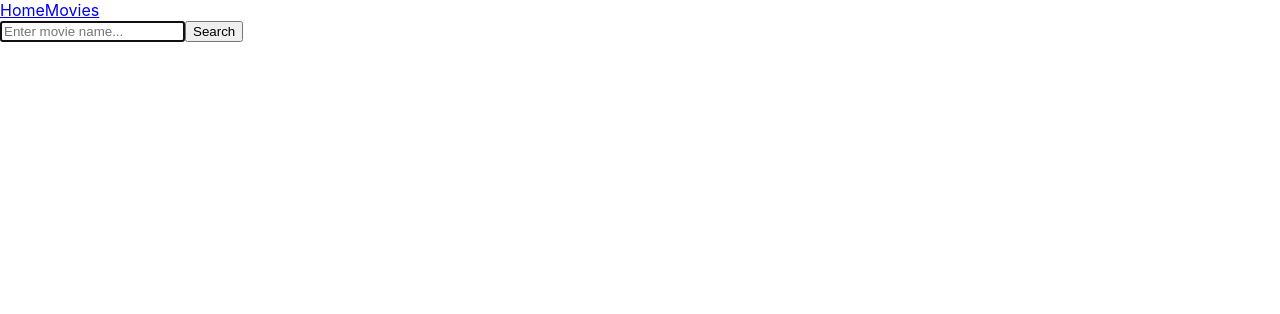
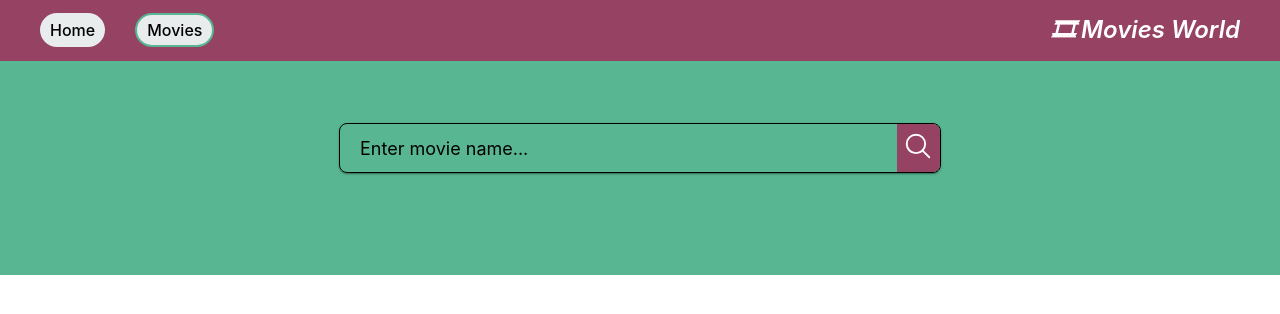
Before and after one commit to HalakII/goit-react-hw-05-movies, a React (Create React App) app: page /goit-react-hw-05-movies/movies in a window 1280 px wide. Shown: the top 314 px of the page. Built offline with nearby package versions, Linux system fonts and the light colour scheme.

Commit message:
crazy styles

```diff
--- a/package.json
+++ b/package.json
@@ -10,8 +10,10 @@
     "axios": "^1.6.5",
     "react": "^18.1.0",
     "react-dom": "^18.1.0",
+    "react-icons": "^4.12.0",
     "react-router-dom": "^6.21.1",
     "react-scripts": "5.0.1",
+    "styled-components": "^6.1.8",
     "web-vitals": "^2.1.3"
   },
   "scripts": {
--- a/src/components/SearchForm/SearchForm.jsx
+++ b/src/components/SearchForm/SearchForm.jsx
@@ -1,4 +1,5 @@
 import { useSearchParams } from 'react-router-dom';
+import { SearchDiv, Form, StyledSearchIcon } from './SearchForm.styled';
 
 export const SearchForm = () => {
   const [searchParams, setSearchParams] = useSearchParams();
@@ -12,8 +13,8 @@ export const SearchForm = () => {
   };
 
   return (
-    <div>
-      <form autoComplete="off" onSubmit={handleSubmit}>
+    <SearchDiv>
+      <Form autoComplete="off" onSubmit={handleSubmit}>
         <input
           type="text"
           placeholder="Enter movie name..."
@@ -21,8 +22,10 @@ export const SearchForm = () => {
           autoFocus
           defaultValue={searchQuery}
         />
-        <button type="submit">Search</button>
-      </form>
-    </div>
+        <button type="submit">
+          <StyledSearchIcon />
+        </button>
+      </Form>
+    </SearchDiv>
   );
 };
--- /dev/null
+++ b/src/components/SearchForm/SearchForm.styled.js
@@ -0,0 +1,86 @@
+import styled from 'styled-components';
+import { IoSearchOutline } from 'react-icons/io5';
+
+export const SearchDiv = styled.div`
+  top: 0;
+  left: 0;
+  position: sticky;
+  display: flex;
+  justify-content: center;
+  align-items: center;
+  min-height: 64px;
+  padding: 12px;
+  z-index: 10;
+  margin: 0 auto;
+  background-color: #58b692;
+`;
+export const StyledSearchIcon = styled(IoSearchOutline)`
+  color: #ffff;
+  font-size: 30px;
+`;
+export const Form = styled.form`
+  display: flex;
+  align-items: center;
+  width: 100%;
+  margin-bottom: 40px;
+  max-width: 600px;
+  overflow: hidden;
+  border-radius: 8px;
+  border: 1px solid black;
+  box-shadow: 0px 1px 3px 0px rgba(0, 0, 0, 0.2),
+    0px 1px 1px 0px rgba(0, 0, 0, 0.14), 0px 2px 1px -1px rgba(0, 0, 0, 0.12);
+
+  button {
+    display: inline-block;
+    width: 48px;
+    height: 48px;
+    border: 0;
+    background-size: 40%;
+    background: #964262;
+    background-repeat: no-repeat;
+    background-position: center;
+    transition: opacity 250ms cubic-bezier(0.4, 0, 0.2, 1);
+    cursor: pointer;
+    outline: none;
+    padding: 3px;
+  }
+
+  button:hover {
+    opacity: 1;
+  }
+
+  span {
+    font-size: 30px;
+  }
+
+  button-label {
+    position: absolute;
+    width: 1px;
+    height: 1px;
+    padding: 0;
+    overflow: hidden;
+    clip: rect(0, 0, 0, 0);
+    white-space: nowrap;
+    clip-path: inset(50%);
+    border: 0;
+  }
+
+  input {
+    display: inline-block;
+    width: 100%;
+    font: inherit;
+    font-size: 20px;
+    border: none;
+    outline: none;
+    padding-left: 20px;
+    padding-right: 4px;
+    background: transparent;
+    color: black;
+  }
+
+  input::placeholder {
+    font: inherit;
+    font-size: 18px;
+    color: black;
+  }
+`;
--- a/src/components/SharedLayout/SharedLayout.jsx
+++ b/src/components/SharedLayout/SharedLayout.jsx
@@ -1,18 +1,26 @@
 import React from 'react';
-import { NavLink, Outlet } from 'react-router-dom';
+import { Outlet } from 'react-router-dom';
+import {
+  HeaderTag,
+  HeaderNavList,
+  StyledLink,
+  StyledHomeLink,
+  Container,
+} from './SharedLayout.styled';
 
 export const SharedLayout = () => {
   return (
-    <div>
-      <header>
-        <nav>
-          <NavLink to="/">Home</NavLink>
-          <NavLink to="/movies">Movies</NavLink>
-        </nav>
-      </header>
+    <Container>
+      <HeaderTag>
+        <HeaderNavList>
+          <StyledLink to="/">Home</StyledLink>
+          <StyledLink to="/movies">Movies</StyledLink>
+        </HeaderNavList>
+        <StyledHomeLink to="/">&#127902; Movies World</StyledHomeLink>
+      </HeaderTag>
       <main>
         <Outlet />
       </main>
-    </div>
+    </Container>
   );
 };
--- /dev/null
+++ b/src/components/SharedLayout/SharedLayout.styled.js
@@ -0,0 +1,72 @@
+import styled from 'styled-components';
+import { NavLink } from 'react-router-dom';
+
+export const HeaderTag = styled.header`
+ display: flex;
+  align-items: center;
+   justify-content: space-between;
+  gap: 10px;
+  margin: 0;
+  background: #964262;
+  }
+`;
+
+export const HeaderNavList = styled.nav`
+display: flex;
+  justify-content: center;
+  gap: 15px;
+  padding: 10px 40px ;
+  font-size: 16px;
+  font-weight: 500;
+  @media screen and (min-width: 768px) {
+    justify-content: flex-start;
+    gap: 30px;
+`;
+
+export const StyledHomeLink = styled(NavLink)`
+  color: #ffffff;
+  font-size: 24px;
+  line-height: 1.19;
+  padding: 16px 40px;
+  text-decoration: none;
+  font-style: italic;
+  font-weight: 600;
+`;
+
+export const StyledLink = styled(NavLink)`
+  display: flex;
+  align-items: center;
+  gap: 10px;
+  color: black;
+  background-color: #e8eced;
+  text-decoration: none;
+  border-radius: 50px;
+  transition: transform 0.2s;
+  @media screen and (min-width: 768px) {
+    display: flex;
+    align-items: center;
+    gap: 5px;
+    color: black;
+    background-color: #e8eced;
+    text-decoration: none;
+
+    padding: 5px 10px;
+    border-radius: 50px;
+    transition: transform 0.2s;
+  }
+
+  &.active {
+    color: black;
+    border: 2px solid #58b692;
+  }
+  &:hover {
+    transform: scale(1.1);
+  }
+`;
+
+export const Container = styled.div`
+  @media screen and (min-width: 768px) {
+    max-width: 1440px;
+    margin: 0 auto;
+  }
+`;
--- a/src/components/TrendingList/TrendingList.jsx
+++ b/src/components/TrendingList/TrendingList.jsx
@@ -1,15 +1,22 @@
 import React from 'react';
-import { Link } from 'react-router-dom';
+import {
+  StyledLink,
+  List,
+  Item,
+  Photo,
+  Text,
+  TextScore,
+} from './TrendingList.styled';
 
 export const TrendingList = ({ movies }) => {
   const defaultMovieImg =
     'https://ireland.apollo.olxcdn.com/v1/files/0iq0gb9ppip8-UA/image;s=1000x700';
   return (
-    <ul>
+    <List>
       {movies.map(({ id, title, poster_path, vote_average }) => (
-        <li key={id}>
-          <Link to={`/movies/${id}`}>
-            <img
+        <Item key={id}>
+          <StyledLink to={`/movies/${id}`}>
+            <Photo
               width="264px"
               height="384px"
               src={
@@ -19,11 +26,11 @@ export const TrendingList = ({ movies }) => {
               }
               alt={title}
             />
-            <p>{title}</p>
-          </Link>
-          <p>User Scrore: {Math.round(vote_average * 10)}%</p>
-        </li>
+            <Text>{title}</Text>
+          </StyledLink>
+          <TextScore>User Scrore: {Math.round(vote_average * 10)}%</TextScore>
+        </Item>
       ))}
-    </ul>
+    </List>
   );
 };
--- /dev/null
+++ b/src/components/TrendingList/TrendingList.styled.js
@@ -0,0 +1,73 @@
+import styled from 'styled-components';
+import { Link } from 'react-router-dom';
+
+export const StyledLink = styled(Link)`
+  text-decoration: none;
+  text-align: center;
+
+  }
+`;
+
+export const List = styled.ul`
+  list-style-type: none;
+  display: grid;
+  max-width: calc(100vw - 65px);
+  grid-template-columns: repeat(auto-fill, minmax(100px, 1fr));
+  grid-gap: 15px;
+  margin-top: 0;
+  margin-bottom: 0;
+  padding: 0;
+  list-style: none;
+  margin-left: auto;
+  margin-right: auto;
+  @media screen and (min-width: 768px) {
+    max-width: calc(100vw - 48px);
+    grid-template-columns: repeat(auto-fill, minmax(230px, 1fr));
+    grid-gap: 40px;
+  }
+`;
+
+export const Item = styled.li`
+  box-shadow: 0px 1px 3px 0px rgba(0, 0, 0, 0.2),
+    0px 1px 1px 0px rgba(0, 0, 0, 0.14), 0px 2px 1px -1px rgba(0, 0, 0, 0.12);
+  border-radius: 5px;
+  border: 1px solid black;
+  overflow: hidden;
+  color: #b6587c;
+`;
+
+export const Photo = styled.img`
+  width: 100%;
+  object-fit: cover;
+`;
+
+export const Text = styled.p`
+  font-size: 24px;
+  font-weight: 600;
+  color: black;
+  text-align: center;
+
+  }
+`;
+export const TextScore = styled.p`
+  font-size: 15px;
+  font-weight: 700;
+  color: black;
+  text-align: center;
+  }
+`;
+
+export const HomeDiv = styled.div`
+  background-color: #58b692;
+  color: #e6e6e6;
+  padding: 50px 100px;
+`;
+export const HomeTitle = styled.h1`
+  color: black;
+
+  margin: 0;
+`;
+
+export const HomeList = styled.ul`
+  padding: 0;
+`;
--- a/src/index.css
+++ b/src/index.css
@@ -13,3 +13,9 @@ code {
   font-family: source-code-pro, Menlo, Monaco, Consolas, 'Courier New',
     monospace;
 }
+.text {
+  text-align: start;
+  justify-content: space-between;
+  margin-bottom: 20px;
+  color: black;
+}
--- a/src/pages/Home.jsx
+++ b/src/pages/Home.jsx
@@ -1,7 +1,11 @@
 import { TrendingList } from 'components/TrendingList/TrendingList';
 import { fetchTrendingList } from 'helppers/fetch';
 import React, { useEffect, useState } from 'react';
-
+import {
+  HomeDiv,
+  HomeTitle,
+  HomeList,
+} from '../components/TrendingList/TrendingList.styled';
 const Home = () => {
   const [movies, setMovies] = useState([]);
   useEffect(() => {
@@ -18,12 +22,12 @@ const Home = () => {
     fetchTrendingMovies();
   }, []);
   return (
-    <div>
-      <h2>Trending today</h2>
-      <ul>
+    <HomeDiv>
+      <HomeTitle>Trending today</HomeTitle>
+      <HomeList>
         <TrendingList movies={movies} />
-      </ul>
-    </div>
+      </HomeList>
+    </HomeDiv>
   );
 };
 
--- a/src/pages/Movies.jsx
+++ b/src/pages/Movies.jsx
@@ -3,7 +3,7 @@ import { TrendingList } from 'components/TrendingList/TrendingList';
 import { fetchSearchMovies } from 'helppers/fetch';
 import React, { useEffect, useState } from 'react';
 import { useSearchParams } from 'react-router-dom';
-
+import { HomeDiv } from '../components/TrendingList/TrendingList.styled';
 function Movies() {
   const [movies, setMovies] = useState([]);
   const [searchParam] = useSearchParams();
@@ -25,10 +25,10 @@ function Movies() {
   }, [query]);
 
   return (
-    <div>
+    <HomeDiv>
       <SearchForm />
       <TrendingList movies={movies} />
-    </div>
+    </HomeDiv>
   );
 }
 
```
Also changed, not shown: 1 other file (tests, documents, lock files or other folders).
